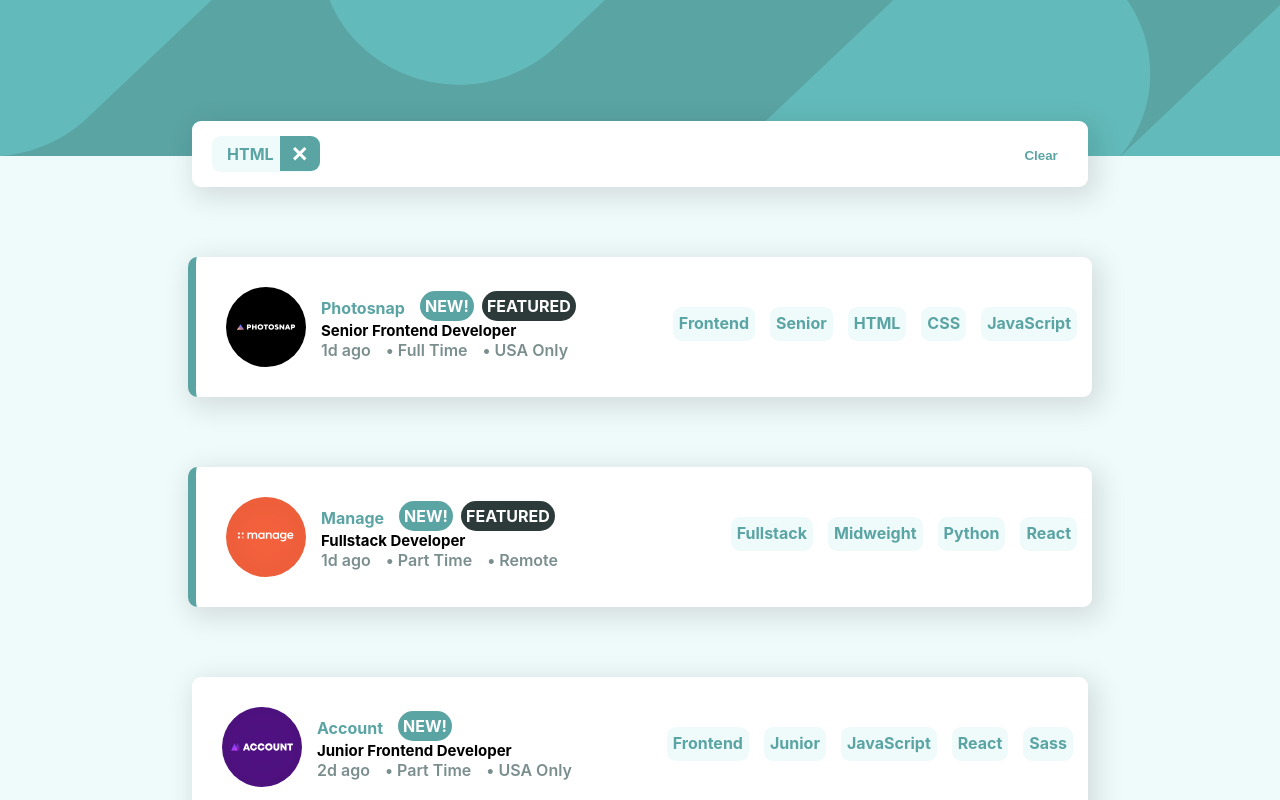
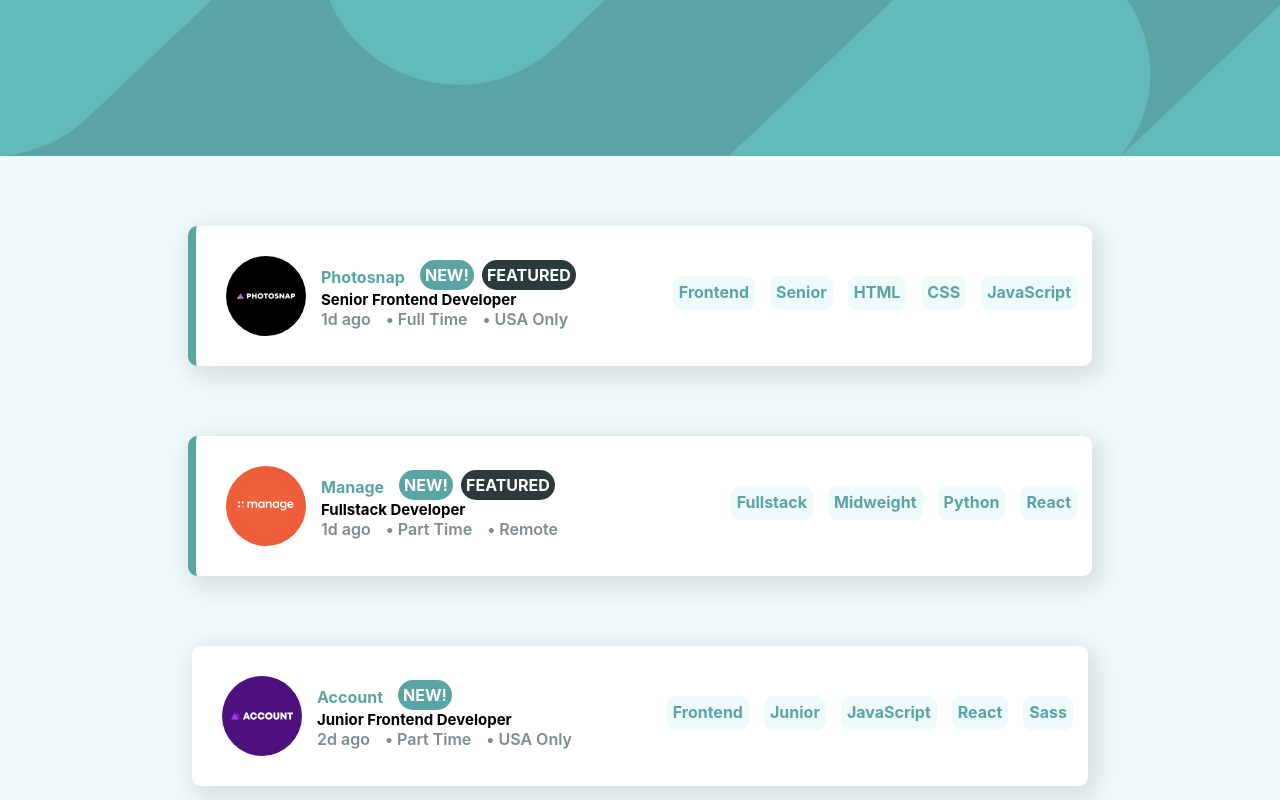
Before and after one commit to Lhourquin/static-job-listings-master, a React (Create React App) app: page / in a window 1280 px wide. Shown: the top 800 px of the page. Built offline with nearby package versions, Linux system fonts and the light colour scheme.

Commit message:
start function to get filter in filterBar, remove filter one by one, and remove all filter

```diff
--- a/src/App.js
+++ b/src/App.js
@@ -1,6 +1,6 @@
-import React from 'react';
+import React, {useState} from 'react';
 import './App.css';
-import jobsData from "./data.json";
+import jobsDataJSON from "./data.json";
 import styled from "styled-components";
 import bgMobile from "./img/bg-header-mobile.svg";
 import bgDesktop from "./img/bg-header-desktop.svg";
@@ -21,13 +21,33 @@ const Header = styled.header`
 
 function App() {
 
-  console.log(jobsData)
+  const [jobsData, setJobsData] = useState(jobsDataJSON);
+  const [filterSelected, setFilterSelected] = useState([]);
 
+  const getFilterSelected = (event) => {
+    if(event.target.tagName == "LI" && filterSelected.includes(event.target.innerHTML) != true){
+      setFilterSelected([...filterSelected, event.target.innerHTML.trim()]);
+    }
+  }
+  const removeFilter = (event)=> {
+    if(event.target.tagName == "BUTTON"){
+      setFilterSelected(filterSelected.filter(index => index != event.target.parentNode.innerText));
+    }
+  }
+  const removeAllFilter = (event)=> {
+    setFilterSelected([]);
+  }
+
+  console.log(filterSelected)
   return (
     <div className="App">
       <Header/>
-      <FilterBar/>
-      <JobCard jobsData={jobsData}/>
+      {
+       filterSelected.length > 0 && <FilterBar filterSelected={filterSelected}
+                                               removeFilter={removeFilter}
+                                               removeAllFilter={removeAllFilter}/>
+        }
+      <JobCard jobsData={jobsData} getFilterSelected={getFilterSelected} />
     </div>
   );
 }
--- a/src/components/filter/index.js
+++ b/src/components/filter-bar/filter/index.js
@@ -1,6 +1,6 @@
 import React from "react";
 import styled from "styled-components";
-import remove from "./../../img/icon-remove.svg";
+import remove from "./../../../img/icon-remove.svg";
 
 const FilterContainer = styled.ul`
     width : 90%;
@@ -68,17 +68,15 @@ const ButtonDeleteFilter = styled.button`
 
 
 
-const Filter = () => {
+const Filter = ({filterSelected, removeFilter}) => {
     return (
         <>
-            <FilterContainer>
-                <FilterSelect>HTML<ButtonDeleteFilter /></FilterSelect>
-                {/* <FilterSelect>CSS<ButtonDeleteFilter /></FilterSelect>
-                <FilterSelect>JS<ButtonDeleteFilter /></FilterSelect>
-                <FilterSelect>JUNIOR<ButtonDeleteFilter /></FilterSelect>
-
-                */}
-
+            <FilterContainer onClick={(e)=>removeFilter(e)}>
+                {
+                    filterSelected.map((filter, id)=> {
+                      return  <FilterSelect key={id}>{filter}<ButtonDeleteFilter /></FilterSelect>
+                    })
+                }
             </FilterContainer>
         </>
     )
--- a/src/components/filter-bar/index.js
+++ b/src/components/filter-bar/index.js
@@ -1,17 +1,17 @@
 import React from "react";
 import styled from "styled-components";
-import Filter from "../filter/index";
+import Filter from "./filter/index";
 
 const Bar = styled.div`
     display: flex;
-    margin: -50px auto auto auto;
+    margin: -30px auto auto auto;
     width : 330px;
     background: white;
     -webkit-box-shadow: 5px 7px 27px 5px rgba(0,0,0,0.11);
     box-shadow: 5px 7px 27px 5px rgba(0,0,0,0.11);
     border-radius : 9px;
     @media (min-width : 600px){
-         margin: -35px auto auto auto;
+        margin: -35px auto auto auto;
         width : 70%;
     }
 `;
@@ -27,15 +27,15 @@ const ClearButton = styled.button`
     padding-top: 10px;
     @media (min-width :600px){
         padding-top: 20px;
-
     }
 `;
-const FilterBar = () => {
+
+const FilterBar = ({filterSelected, removeFilter, removeAllFilter}) => {
     return (
         <>
             <Bar>
-                <Filter/>
-                <ClearButton>Clear</ClearButton>
+                <Filter filterSelected={filterSelected} removeFilter={removeFilter}/>
+                <ClearButton onClick={removeAllFilter}>Clear</ClearButton>
             </Bar>
         </>
 
--- a/src/components/job-card/index.js
+++ b/src/components/job-card/index.js
@@ -1,5 +1,6 @@
 import React from "react";
 import styled from "styled-components";
+
 
 const ContainerJobCard = styled.div`
 // @media (max-width : 600px){
@@ -141,7 +142,10 @@ const FilterLanguagesAndLevel = styled.ul`
         }
     }
 `;
-const JobCard = ({ jobsData }) => {
+
+
+const JobCard = ({ jobsData, getFilterSelected }) => {
+
     return (
         <>
             <ContainerJobCard>
@@ -159,9 +163,9 @@ const JobCard = ({ jobsData }) => {
                                 </ul>
                             </div>
                             <hr />
-                            <FilterLanguagesAndLevel>
-                                <li>{obj.role}</li>
-                                <li>{obj.level}</li>
+                            <FilterLanguagesAndLevel onClick={(e)=>  getFilterSelected(e)}>
+                                <li >{obj.role}</li>
+                                <li> {obj.level}</li>
 
                                 {
                                     obj.languages.map((langage, id) => <li key={id}>
```
Also changed, not shown: src/function/jobCardFilter.js (added).
